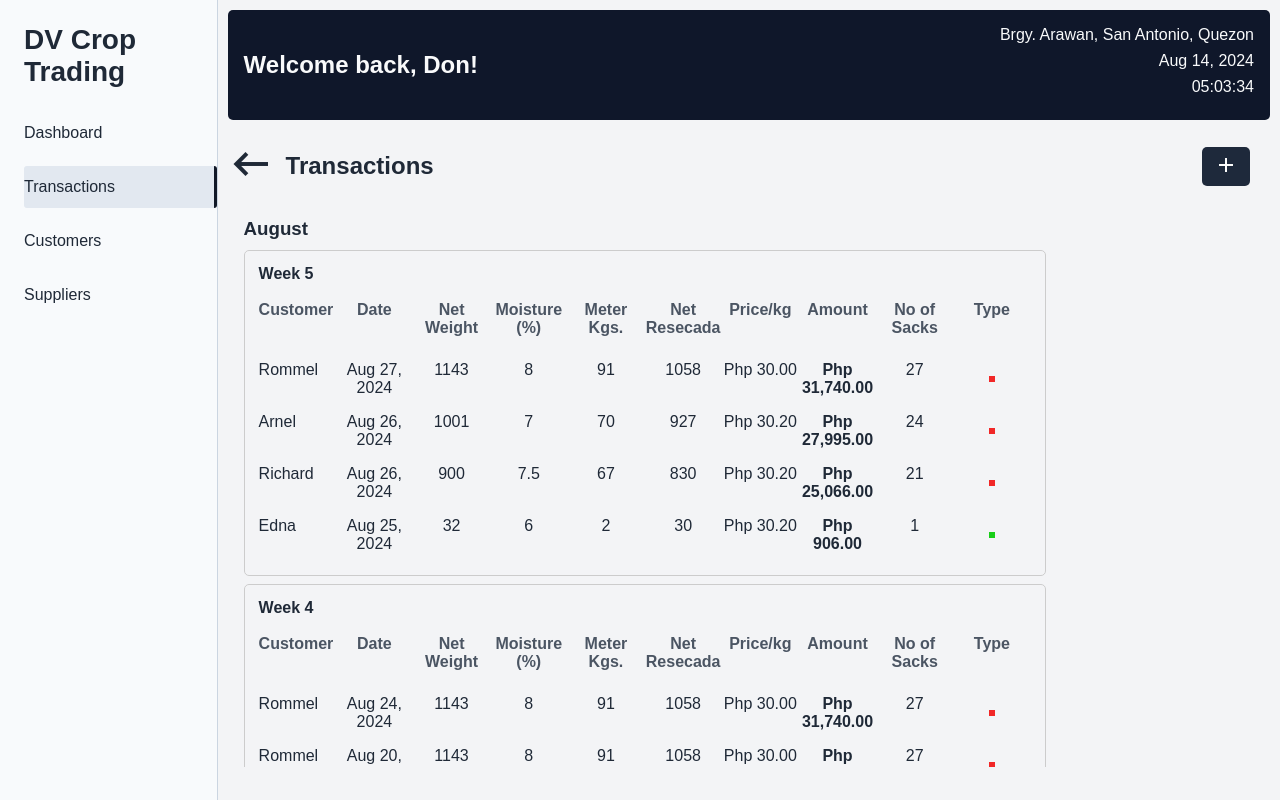
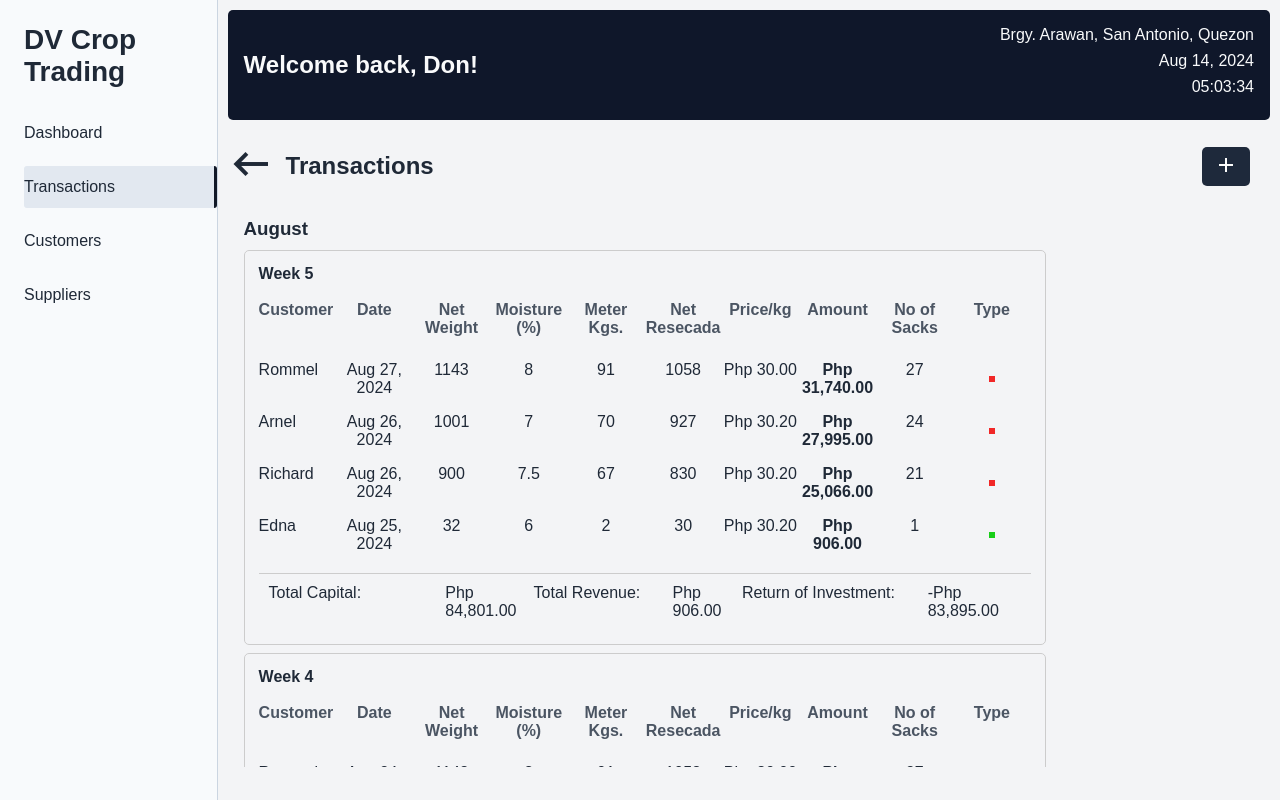
Before and after one commit to marcdaveee/dv-crop-retail-system, an Angular app: page /transactions in a window 1280 px wide. Built offline with nearby package versions, Linux system fonts and the light colour scheme; data requests are answered from the project's data file.

Commit message:
Create transaction summary per week  - include computation of RoI, capital, and revenue

```diff
--- a/src/app/layout-template/layout/transactions/transactions.component.css
+++ b/src/app/layout-template/layout/transactions/transactions.component.css
@@ -87,6 +87,19 @@
   padding: 8px 0;
 }
 
+.transaction-summary {
+  margin-top: 12px;
+  border-top: 1px solid #ccc;
+  padding: 10px;
+  display: flex;
+  justify-content: end;
+}
+
+.transaction-computation {
+  display: grid;
+  grid-template-columns: 2fr 1fr;
+}
+
 .text-sm {
   font-size: 14px;
 }
--- a/src/app/layout-template/layout/transactions/transactions.component.html
+++ b/src/app/layout-template/layout/transactions/transactions.component.html
@@ -86,6 +86,38 @@
               ></div>
             </div>
           </div>
+
+          <div class="transaction-summary">
+            <div class="transaction-computation">
+              <div>Total Capital:</div>
+              <div>
+                {{
+                  getTotalCapital(weeklyTransaction.transactions)
+                    | currency : "Php "
+                }}
+              </div>
+            </div>
+            <div class="transaction-computation">
+              <div>Total Revenue:</div>
+
+              <div>
+                {{
+                  getTotalRevenues(weeklyTransaction.transactions)
+                    | currency : "Php "
+                }}
+              </div>
+            </div>
+
+            <div class="transaction-computation">
+              <div>Return of Investment:</div>
+              <div>
+                {{
+                  getReturnOfInvestment(weeklyTransaction.transactions)
+                    | currency : "Php "
+                }}
+              </div>
+            </div>
+          </div>
         </div>
       </div>
     </div>
--- a/src/app/layout-template/layout/transactions/transactions.component.ts
+++ b/src/app/layout-template/layout/transactions/transactions.component.ts
@@ -30,4 +30,33 @@ export class TransactionsComponent {
       },
     });
   }
+
+  getTotalCapital(transactions: ITransaction[]) {
+    let total = 0;
+    transactions.forEach((t) => {
+      if (t.type === 'incoming') {
+        total += t.amount;
+      }
+    });
+    return total;
+  }
+
+  getTotalRevenues(transaction: ITransaction[]) {
+    let total = 0;
+    transaction.forEach((t) => {
+      if (t.type === 'outgoing') {
+        total += t.amount;
+      }
+    });
+    return total;
+  }
+
+  getReturnOfInvestment(transactions: ITransaction[]) {
+    let returnOfInvestment = 0;
+    const revenue = this.getTotalRevenues(transactions);
+    const capital = this.getTotalCapital(transactions);
+
+    returnOfInvestment = revenue - capital;
+    return returnOfInvestment;
+  }
 }
```
